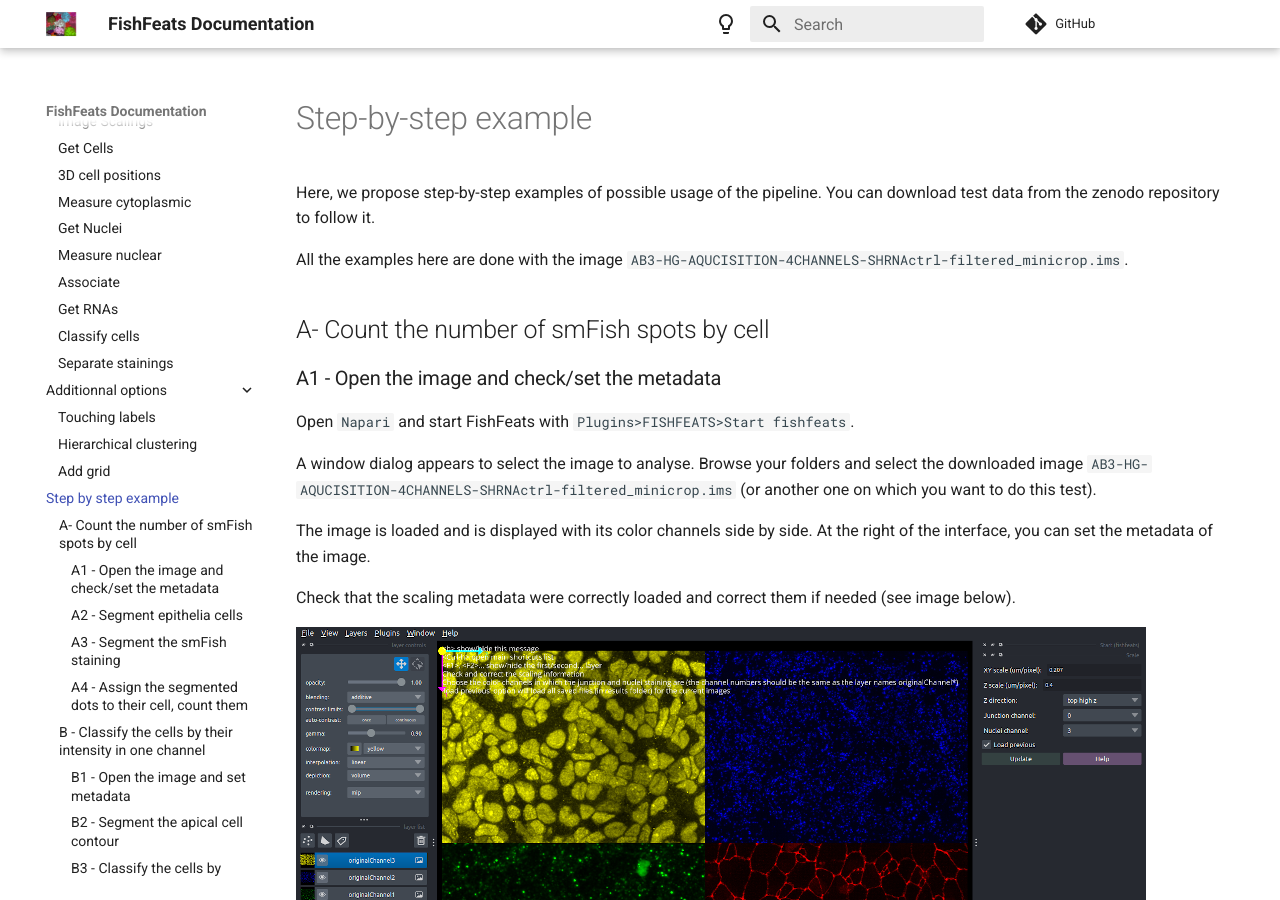
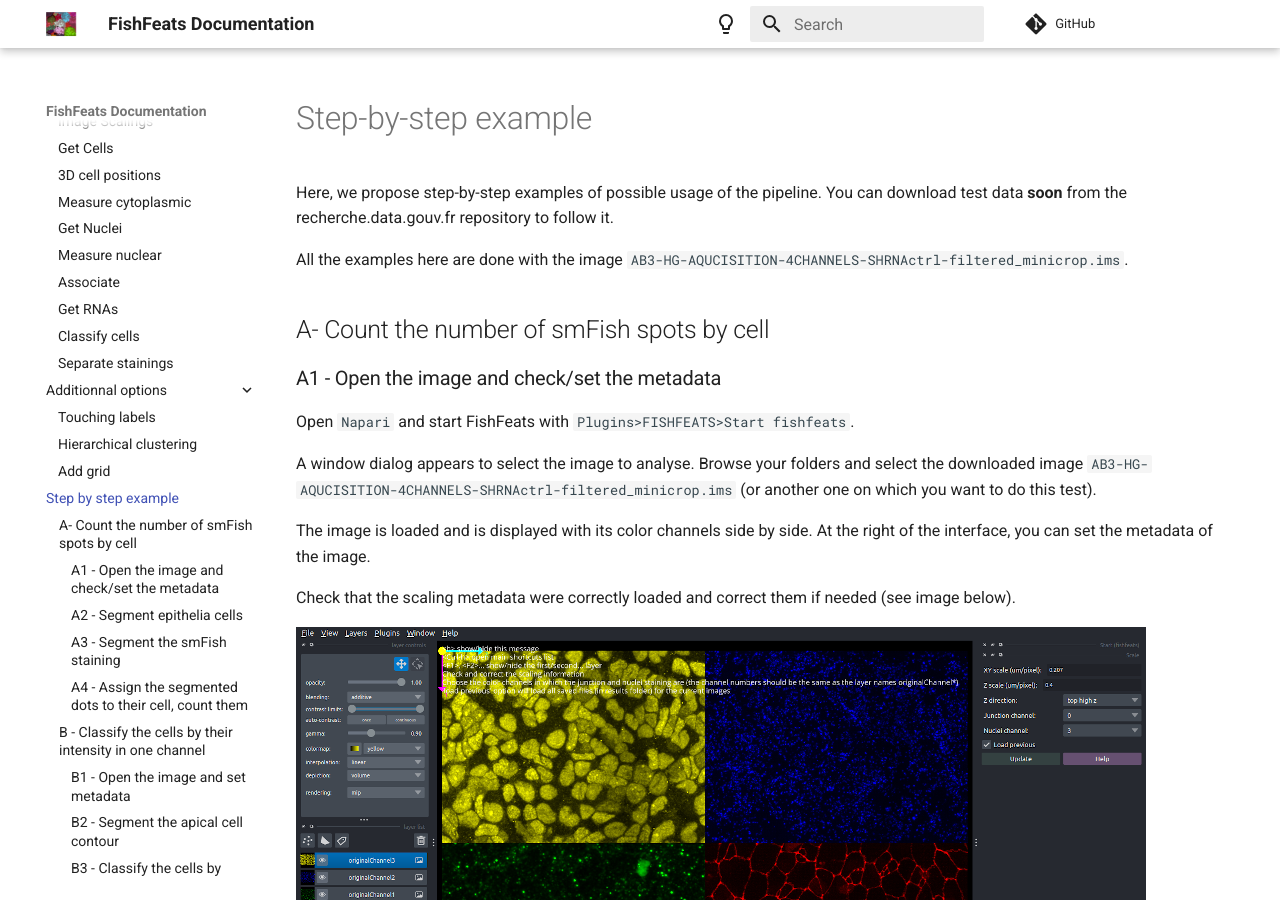
Before and after one commit to gletort/FishFeats, an MkDocs documentation site: the page built from docs/Step-by-step.md, in a window 1280 px wide and 900 px high. Built offline with MkDocs 1.6.1 and Material for MkDocs 9.7.7, drawn with Linux system fonts in a browser that asks for light colours; comment, search, counter and statistics services are not loaded.

Commit message:
datatest

```diff
--- a/docs/Step-by-step.md
+++ b/docs/Step-by-step.md
@@ -1,7 +1,7 @@
 # Step-by-step example
 
 Here, we propose step-by-step examples of possible usage of the pipeline.
-You can download test data from the zenodo repository to follow it.
+You can download test data **soon** from the  recherche.data.gouv.fr repository to follow it.
 
 All the examples here are done with the image `AB3-HG-AQUCISITION-4CHANNELS-SHRNActrl-filtered_minicrop.ims`.
 
```
